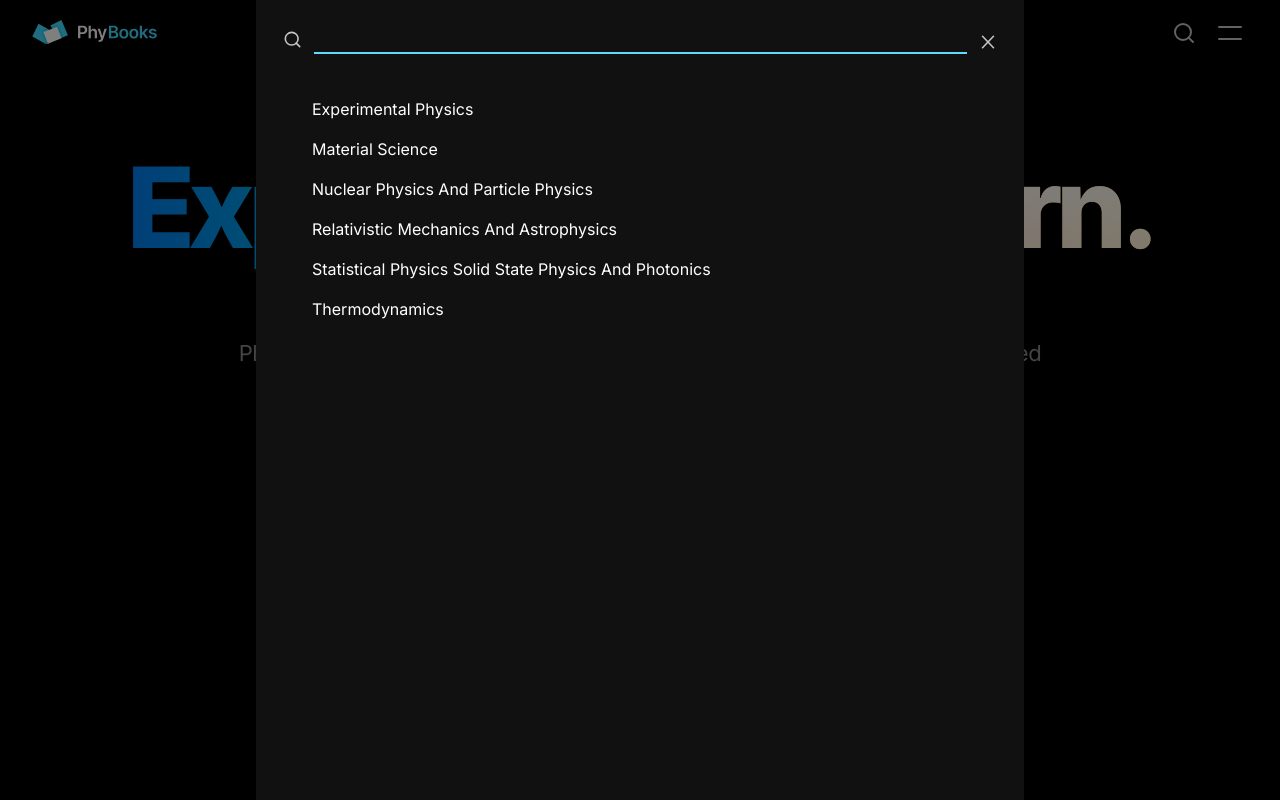
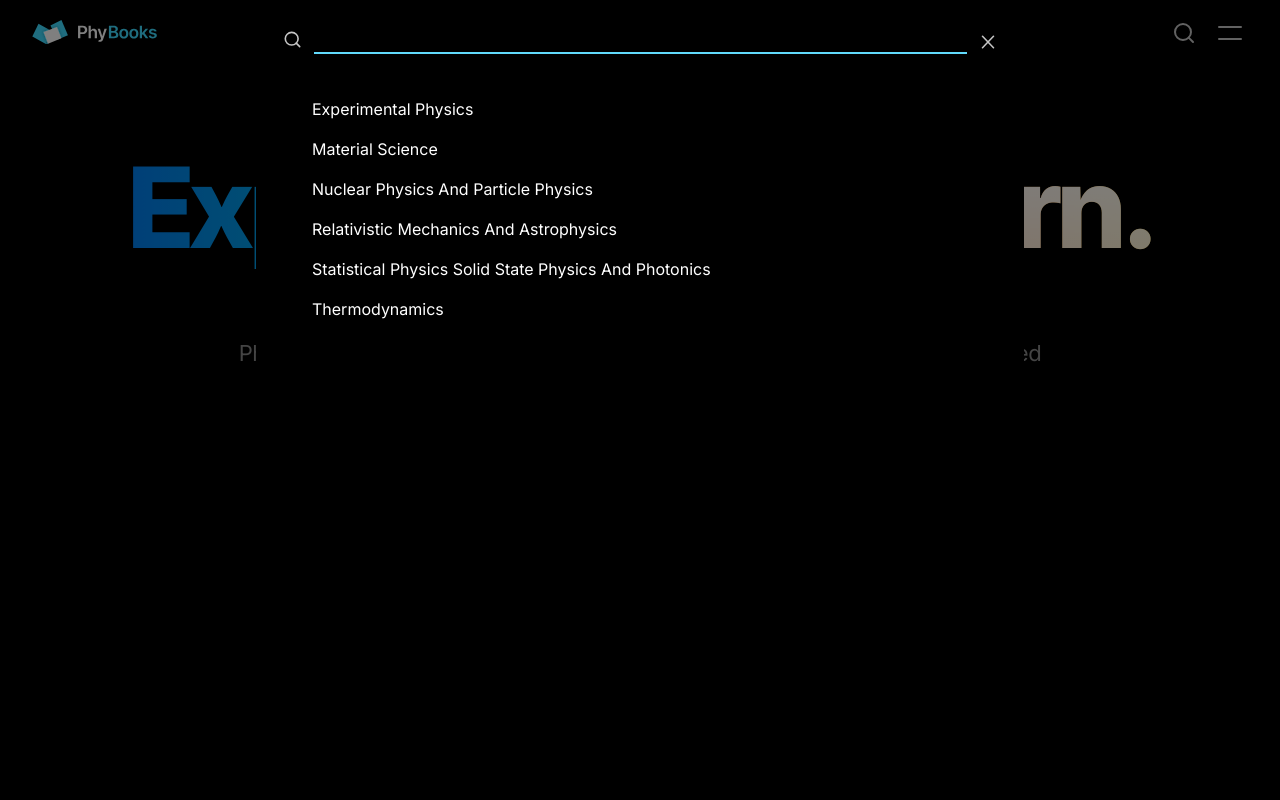
Before and after one commit to FarisPalayi/phybooks, a Next.js app: page / in a window 1280 px wide. Both pictures are taken after a click on the button 1184 px from the left and 33 px from the top of the page. Shown: the top 800 px of the page. Built offline with nearby package versions, Linux system fonts and the light colour scheme.

Commit message:
change search list bg color to black

```diff
--- a/src/app/styles/components/Search.module.scss
+++ b/src/app/styles/components/Search.module.scss
@@ -25,7 +25,6 @@
   padding: calc((var(--header-height) - var(--search-input-height)) / 2);
   padding: rem(25);
   background-color: var(--background);
-  background-color: var(--accents-1);
 }
 
 .search__icon,
@@ -36,7 +35,6 @@
 .search__input {
   width: 100%;
   background-color: var(--background);
-  background-color: var(--accents-1);
   border: none;
   border-bottom: solid var(--cyan) 2px;
   outline: transparent;
@@ -50,7 +48,6 @@
   padding-inline: rem(56);
   padding-block: rem(10);
   background-color: var(--background);
-  background-color: var(--accents-1);
   height: calc(100dvh - var(--header-height));
 }
 
```
